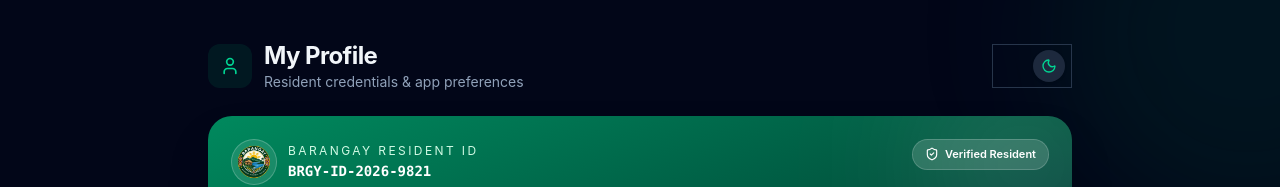
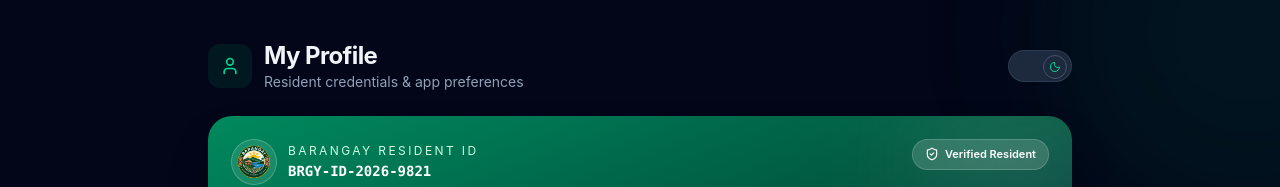
Before and after one commit to Chie03-dev/Barangay, a Next.js app: page /profile in a window 1280 px wide. Shown: the top 187 px of the page. Built offline with nearby package versions, Linux system fonts and the light colour scheme.

Commit message:
fix(profile): redesign theme toggle as proper toggle switch

```diff
--- a/src/app/profile/page.tsx
+++ b/src/app/profile/page.tsx
@@ -175,34 +175,37 @@ export default function ProfilePage() {
         <motion.button
           type="button"
           onClick={handleThemeToggle}
-          whileHover={{ scale: 1.05 }}
-          whileTap={{ scale: 0.95 }}
+          whileHover={{ scale: 1.02 }}
+          whileTap={{ scale: 0.98 }}
           transition={{ type: "spring", stiffness: 400, damping: 17 }}
           aria-label={isDark ? "Switch to light mode" : "Switch to dark mode"}
           aria-pressed={isDark}
           className={cn(
-          "glass",
-          "relative flex h-11 w-20 items-center p-1.5",
-          "border border-slate-300/50 dark:border-slate-700/80"
-        )}
+            "relative flex items-center justify-between w-16 h-8 rounded-full",
+            "border border-slate-300/50 px-2 py-1",
+            isDark
+              ? "bg-slate-900 dark:bg-slate-800 border-slate-700/80"
+              : "bg-white dark:bg-slate-950 border-slate-300/70",
+            "shadow-sm transition-colors duration-200"
+          )}
         >
           <motion.span
             layout
             transition={{ type: "spring", stiffness: 300, damping: 30 }}
             className={cn(
-              "flex h-8 w-8 items-center justify-center rounded-full shadow-sm",
+              "absolute top-1 rounded-full shadow-sm transition-all duration-300",
+              "w-6 h-6 flex items-center justify-center",
               isDark
-                ? "ml-auto bg-slate-800 text-emerald-400"
-                : "bg-emerald-500 text-white",
+                ? "right-1 bg-slate-800 text-emerald-400 border border-slate-600"
+                : "left-1 bg-white text-emerald-400 border border-slate-300"
             )}
           >
             {isDark ? (
-              <Moon className="h-4 w-4" aria-hidden />
+              <Moon className="h-3 w-3" aria-hidden />
             ) : (
-              <Sun className="h-4 w-4" aria-hidden />
+              <Sun className="h-3 w-3" aria-hidden />
             )}
           </motion.span>
-          <span className="sr-only">{isDark ? "Dark" : "Light"} mode</span>
         </motion.button>
       </header>
 
```
